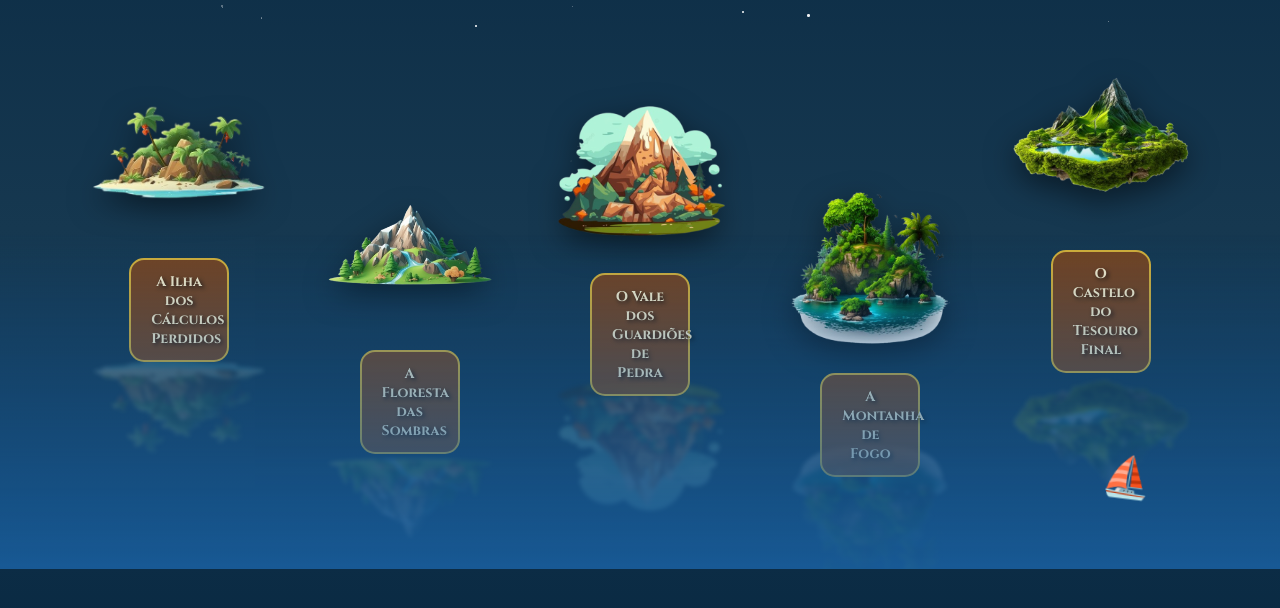
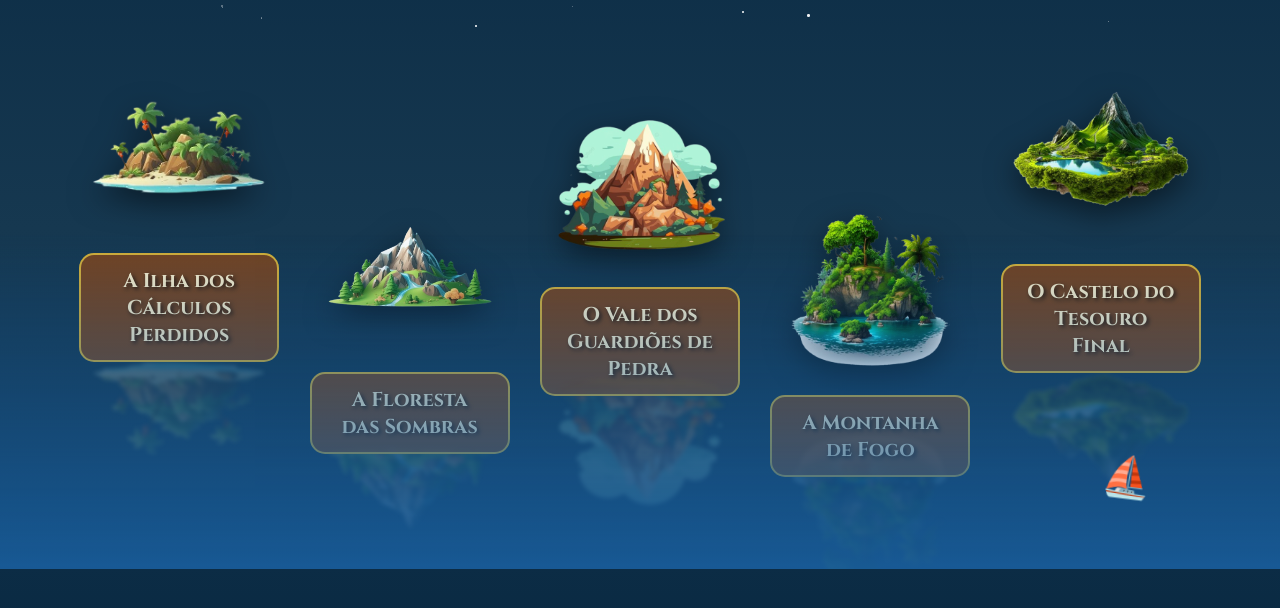
Before and after one commit to Prof-RafaGrillo/Aventura-com-Planilha, a plain HTML site: page historia.html in a window 1280 px wide. Shown: the part 172-780 px from the top of the page. Drawn offline with Linux system fonts and the light colour scheme.

Commit message:
Arrumando nome das ilhas

```diff
--- a/estilo-historia.css
+++ b/estilo-historia.css
@@ -176,7 +176,7 @@
         /* Estilo para o texto das ilhas */
         .ilhas-texto {
             font-family: 'Cinzel', serif;
-            font-size: 14px;
+            font-size: 20px;
             color: #f8ecc9;
             text-shadow: 2px 2px 4px rgba(0, 0, 0, 0.8);
             text-align: center;
@@ -185,7 +185,7 @@
             border-radius: 15px;
             border: 2px solid #d4af37;
             margin-top: 15px;
-            max-width: 100px;
+            max-width: 200px;
             transition: all 0.5s ease;
             z-index: 2;
         }
```
